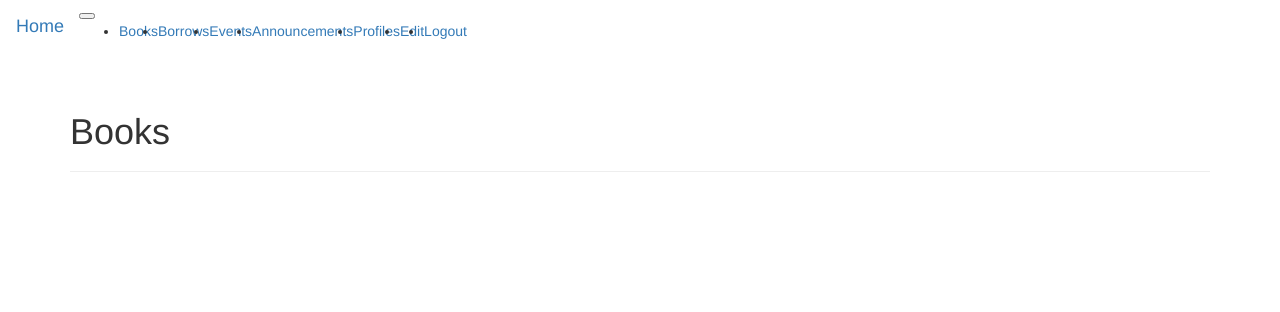
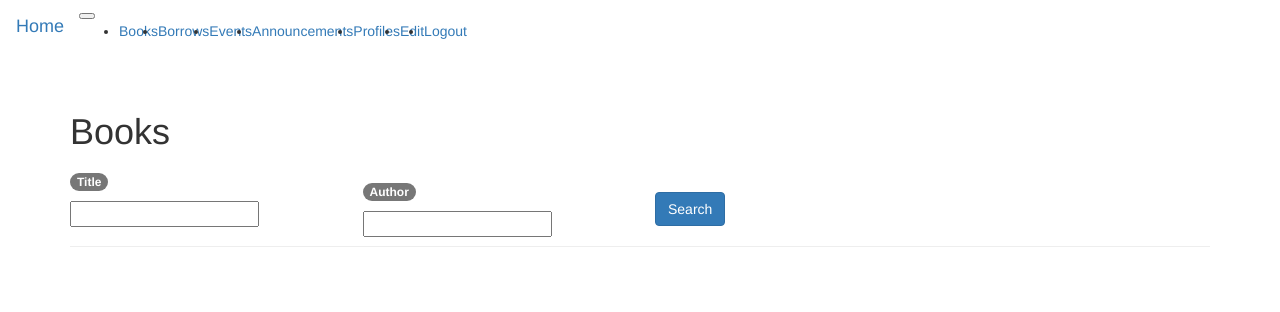
Before and after one commit to kcc112/BibliotekaIO, a Flask app: template app/templates/reader/books.html in a window 1280 px wide. Shown: the top 312 px of the page. Run offline with Flask 2, Linux system fonts and the light colour scheme; the template is opened without the code that fills it: values that come from a table or form of the project are taken from there, others are empty; some libraries are stand-ins or nearby versions.

Commit message:
Books searcher with title and author field.

```diff
--- a/app/reader_app/forms.py
+++ b/app/reader_app/forms.py
@@ -50,3 +50,8 @@ class BorrowDateForm(FlaskForm):
     end_date = DateField('DatePicker', format='%Y-%m-%d',
                          default=date.today() + timedelta(days=7))
     submit = SubmitField('Submit', validators=[DataRequired()])
+
+class BookSearchForm(FlaskForm):
+    title_search = StringField('')
+    author_search = StringField('')
+    submit = SubmitField('Search', validators=[DataRequired()])
--- a/app/templates/reader/books.html
+++ b/app/templates/reader/books.html
@@ -12,6 +12,28 @@
 <div class="container">
     <div class="page-header">
         <h1>Books</h1>
+        <form method="get">
+
+                <div class="row">
+                    <div class="col-md-3">
+                        <h4><span class="badge badge-light">Title</span></h4>
+                        {{ form.title_search }}
+                    </div>
+              <p>
+                    <div class="col-md-3">
+                        <h4><span class="badge badge-light">Author</span></h4>
+                        {{ form.author_search }}
+                    </div>
+
+            <p>
+                <div class="col-md-3">
+                    <br>
+                    {{ form.submit(class="btn btn-primary") }}
+                </div>
+            </div>
+        </div>
+        </form>
     </div>
-</div>
+    <br><br>
+
 {% endblock %}
```
Also changed, not shown: app/reader_app/reader.py (+35 -4 lines), app/templates/reader/borrow.html (+8 -7 lines).
